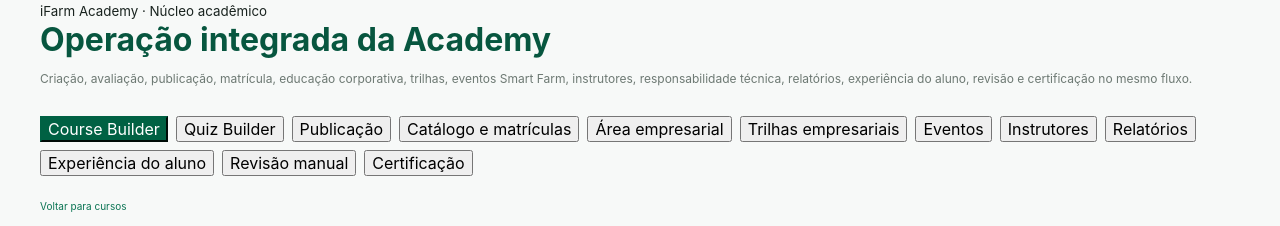
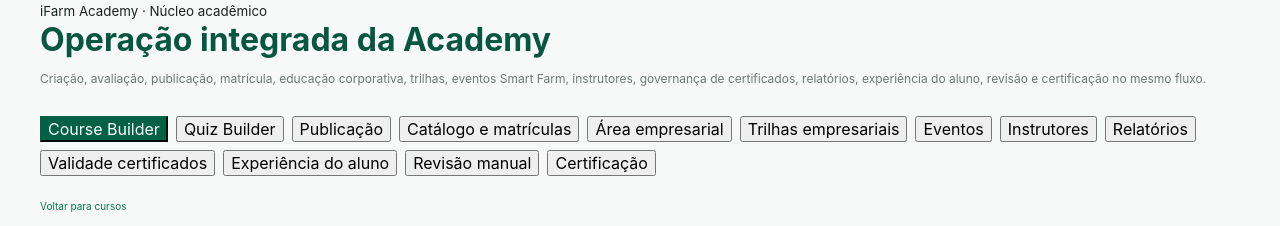
Before and after one commit to VictorHugoSimon/ifarm-academy, a React (Vite) app: page / in a window 1280 px wide. Shown: the top 226 px of the page. Built offline with nearby package versions, Linux system fonts and the light colour scheme; no server answers.

Commit message:
feat: add certificate validity governance workspace tab

```diff
--- a/src/pages/AcademyWorkspacePage.tsx
+++ b/src/pages/AcademyWorkspacePage.tsx
@@ -4,6 +4,7 @@
 import { StudentAssessmentPlayerPage } from './StudentAssessmentPlayerPage'
 import { AssessmentReviewPage } from './AssessmentReviewPage'
 import { CertificateEligibilityPage } from './CertificateEligibilityPage'
+import { CertificateValidityGovernancePage } from './CertificateValidityGovernancePage'
 import { CoursePublicationPage } from './CoursePublicationPage'
 import { EnrollmentCatalogPage } from './EnrollmentCatalogPage'
 import { EnterpriseTrainingPage } from './EnterpriseTrainingPage'
@@ -14,7 +15,7 @@
 import '../styles/assessment-cert.css'
 import '../styles/lesson-content.css'
 
-type WorkspaceView = 'course' | 'quiz' | 'publication' | 'catalog' | 'enterprise' | 'enterprise-paths' | 'events' | 'instructors' | 'reports' | 'student' | 'review' | 'certificate'
+type WorkspaceView = 'course' | 'quiz' | 'publication' | 'catalog' | 'enterprise' | 'enterprise-paths' | 'events' | 'instructors' | 'reports' | 'certificate-validity' | 'student' | 'review' | 'certificate'
 
 const tabs: Array<[WorkspaceView, string]> = [
   ['course', 'Course Builder'],
@@ -26,6 +27,7 @@
   ['events', 'Eventos'],
   ['instructors', 'Instrutores'],
   ['reports', 'Relatórios'],
+  ['certificate-validity', 'Validade certificados'],
   ['student', 'Experiência do aluno'],
   ['review', 'Revisão manual'],
   ['certificate', 'Certificação'],
@@ -40,7 +42,7 @@
         <div>
           <small>iFarm Academy · Núcleo acadêmico</small>
           <h1>Operação integrada da Academy</h1>
-          <p className="workspaceIntro">Criação, avaliação, publicação, matrícula, educação corporativa, trilhas, eventos Smart Farm, instrutores, responsabilidade técnica, relatórios, experiência do aluno, revisão e certificação no mesmo fluxo.</p>
+          <p className="workspaceIntro">Criação, avaliação, publicação, matrícula, educação corporativa, trilhas, eventos Smart Farm, instrutores, governança de certificados, relatórios, experiência do aluno, revisão e certificação no mesmo fluxo.</p>
         </div>
       </div>
 
@@ -59,6 +61,7 @@
       {view === 'events' && <EventOperationsPage />}
       {view === 'instructors' && <InstructorGovernancePage />}
       {view === 'reports' && <ReportsPage />}
+      {view === 'certificate-validity' && <CertificateValidityGovernancePage />}
       {view === 'student' && <StudentAssessmentPlayerPage />}
       {view === 'review' && <AssessmentReviewPage />}
       {view === 'certificate' && <CertificateEligibilityPage />}
```
